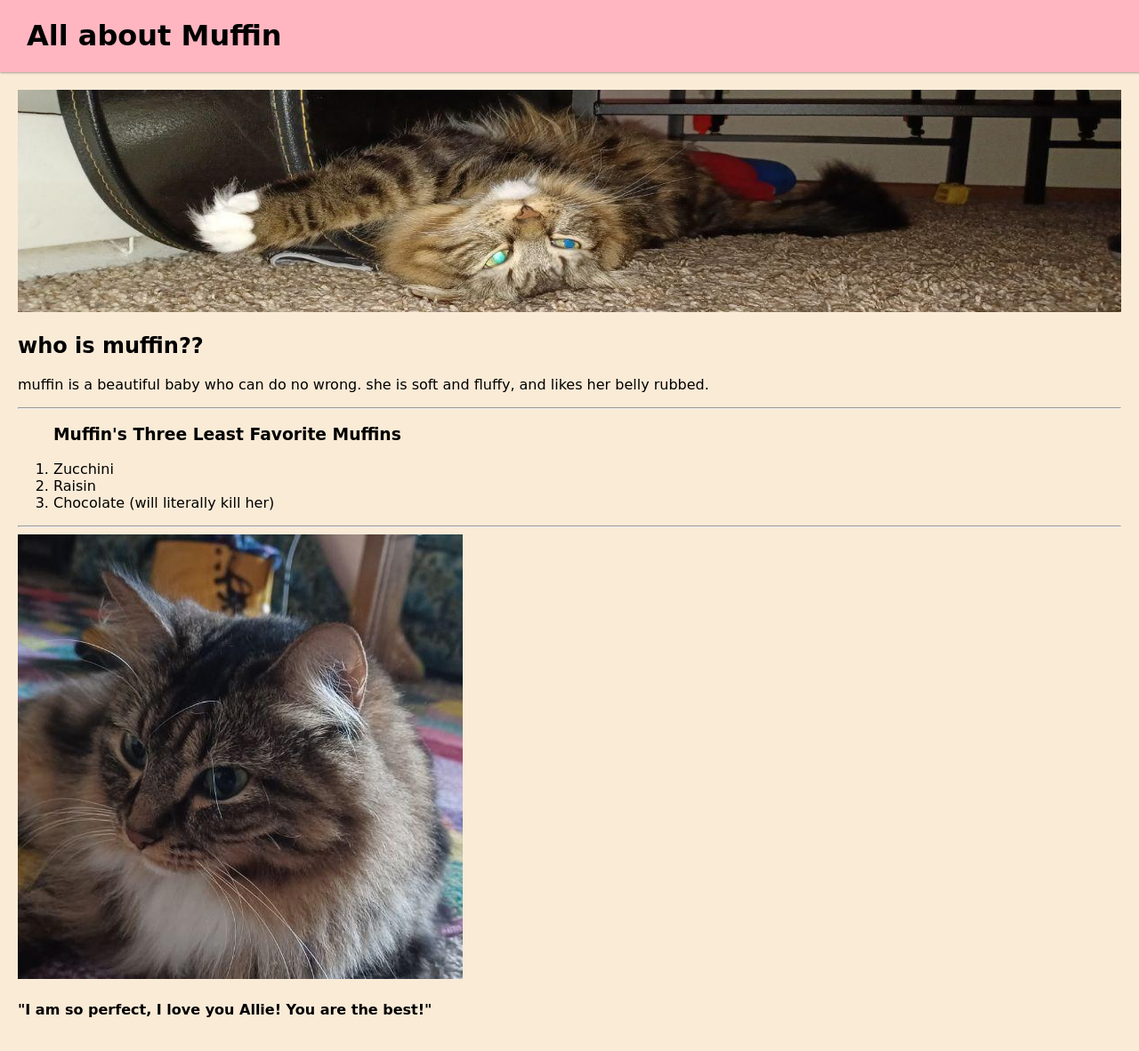
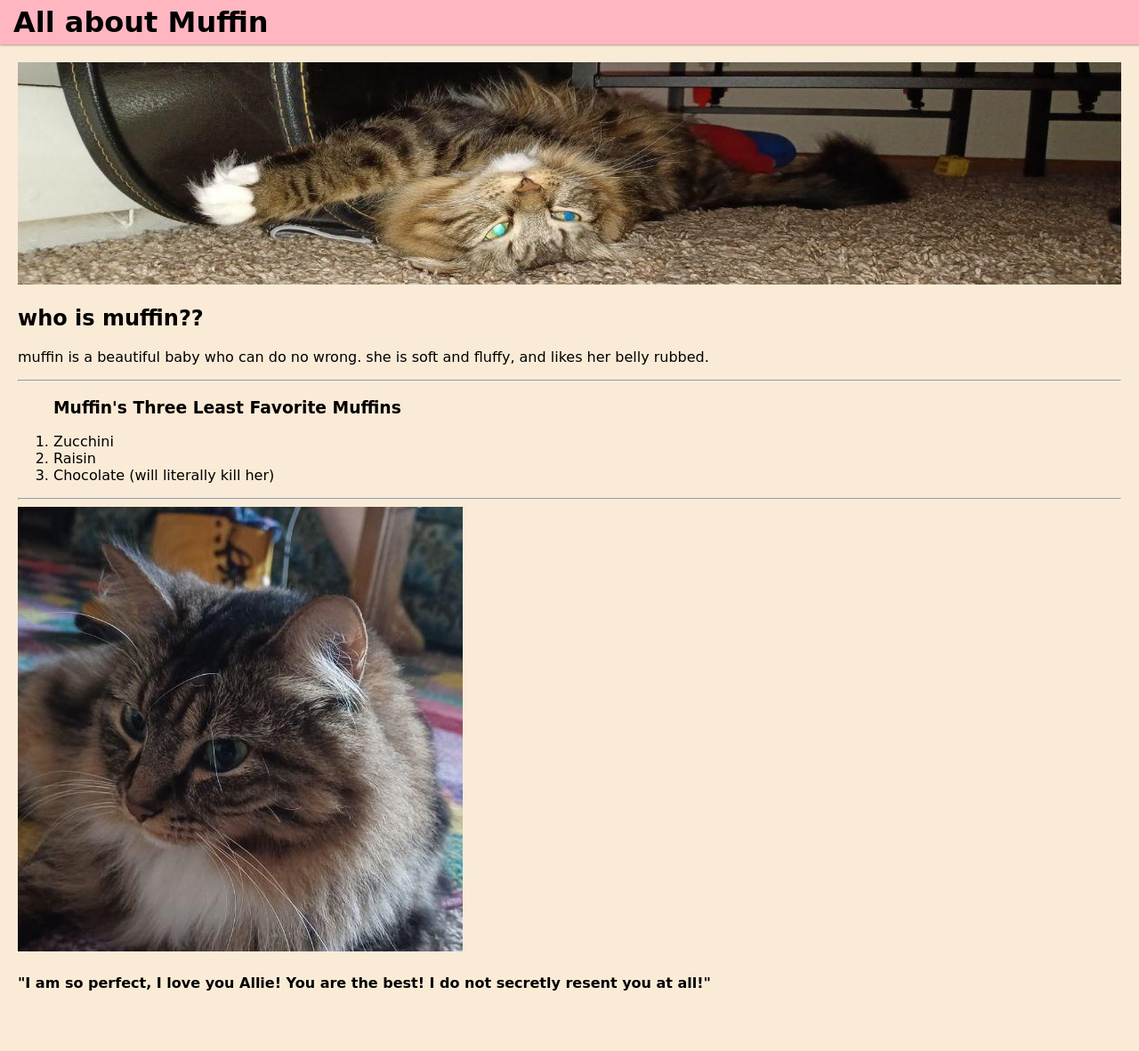
Before and after one commit to zhaoak/about-muffin, a plain HTML site: page index.html in a window 1280 px wide. Shown: the top 1182 px of the page at 89% size. After the commit the page ends 1156 px from the top, so only its background shows below. Drawn offline with Linux system fonts and the light colour scheme.

Commit message:
done for today

```diff
--- a/index.html
+++ b/index.html
@@ -47,7 +47,10 @@
             <hr />
 
             <img id="muffinPortrait" src="assets/muffin_portrait.jpg" />
-            <h4>"I am so perfect, I love you Allie! You are the best!"</h4>
+            <h4>
+                "I am so perfect, I love you Allie! You are the best! I do not secretly resent you
+                at all!"
+            </h4>
         </main>
 
         <footer></footer>
--- a/styles/global.css
+++ b/styles/global.css
@@ -17,9 +17,9 @@ body {
 
 header {
     position: sticky;
-    padding-left: 30px;
+    padding-left: 15px;
     top: 0;
-    height: auto;
+    height: 50px;
     width: 100%;
 
     display: flex;
```
